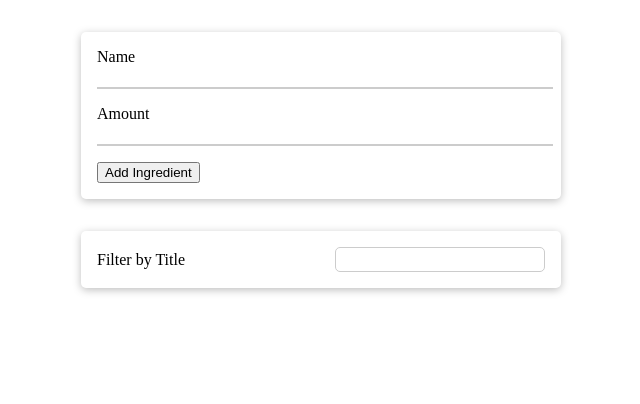
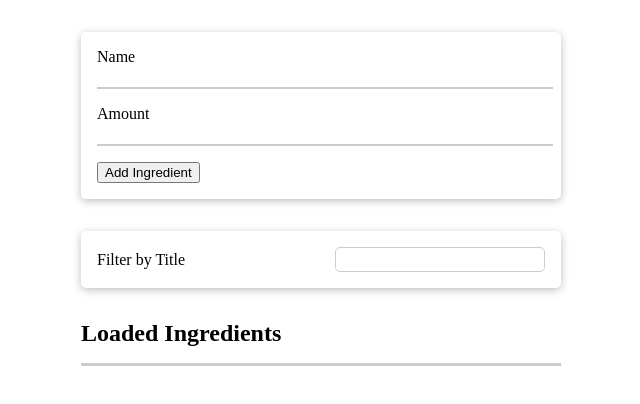
Before and after one commit to Tetsumote/useState-udemy, a React (Create React App) app: page / in a window 1280 px wide. Shown: the top 404 px of the page, without its empty margins (319-959 px from the left). Built offline with nearby package versions, Linux system fonts and the light colour scheme.

Commit message:
add use state logic

```diff
--- a/src/components/Ingredients/IngredientForm.js
+++ b/src/components/Ingredients/IngredientForm.js
@@ -9,7 +9,7 @@ const IngredientForm = React.memo((props) => {
 
   const submitHandler = (event) => {
     event.preventDefault();
-    // ...
+    props.onAddIngredient({ title: enteredTitle, amount: enteredAmount });
   };
 
   return (
--- a/src/components/Ingredients/Ingredients.js
+++ b/src/components/Ingredients/Ingredients.js
@@ -1,19 +1,41 @@
-import React from "react";
+import React, { useState } from "react";
 
 import IngredientForm from "./IngredientForm";
+import IngredientList from "./IngredientList";
 import Search from "./Search";
 
-function Ingredients() {
+const Ingredients = () => {
+  const [userIngredients, setUserIngredients] = useState([]);
+
+  const addIngredientHandler = (ingredient) => {
+    setUserIngredients((prevIngredients) => [
+      ...prevIngredients,
+      {
+        id: Math.random().toString(),
+        ...ingredient
+      }
+    ]);
+  };
+
+  const removeIngredientHandler = (ingredientId) => {
+    setUserIngredients((prevIngredients) =>
+      prevIngredients.filter((ingredient) => ingredient.id !== ingredientId)
+    );
+  };
+
   return (
     <div className="App">
-      <IngredientForm />
+      <IngredientForm onAddIngredient={addIngredientHandler} />
 
       <section>
         <Search />
-        {/* Need to add list here! */}
+        <IngredientList
+          ingredients={userIngredients}
+          onRemoveItem={removeIngredientHandler}
+        />
       </section>
     </div>
   );
-}
+};
 
 export default Ingredients;
```
